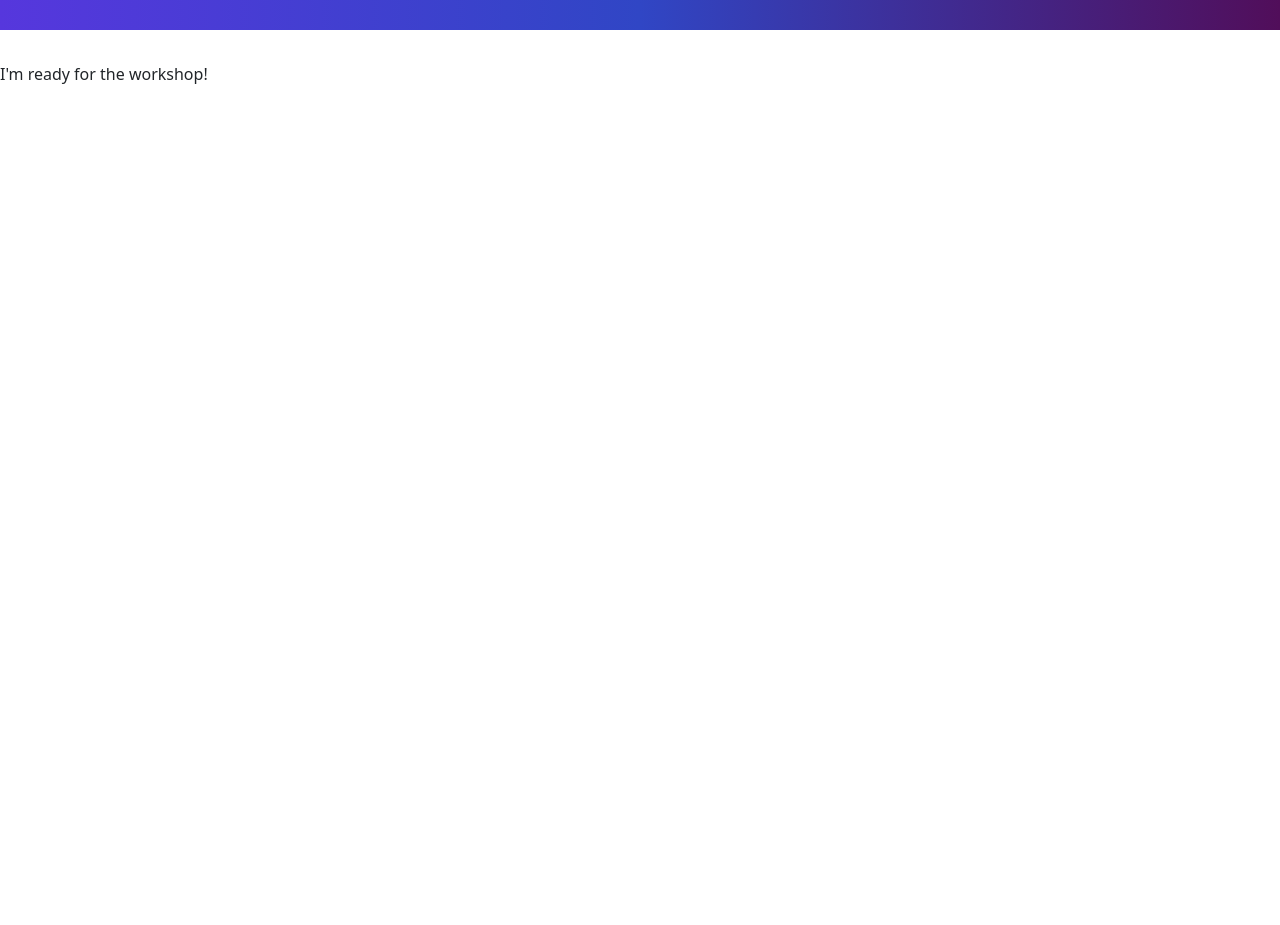
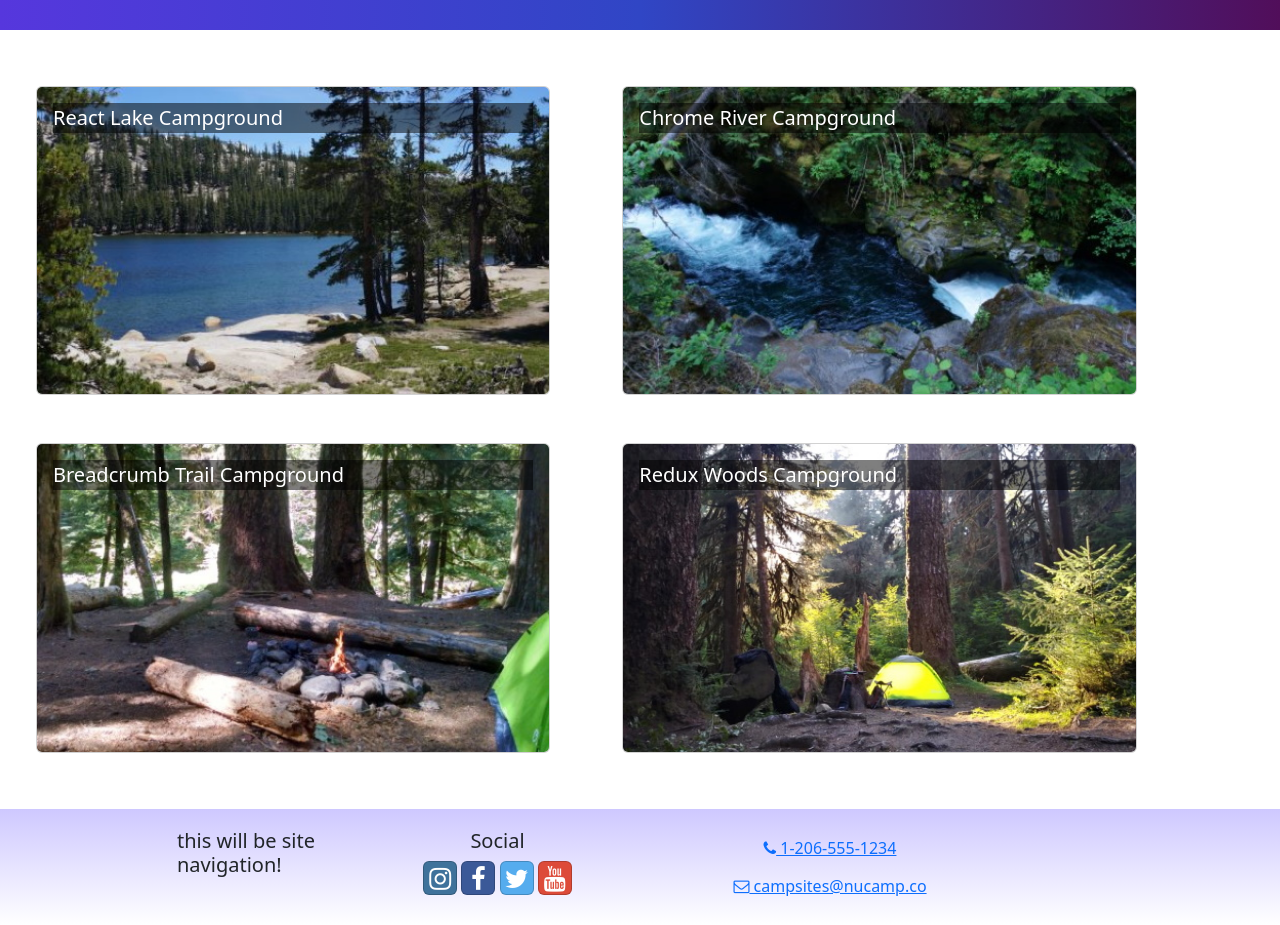
Before and after one commit to Michael-Flynn/nucampsite, a React (Create React App) app: page / in a window 1280 px wide. Shown: the part 98-1023 px from the top of the page. Before the commit the page ends 800 px from the top, so only its background shows below. Built offline with nearby package versions, Linux system fonts and the light colour scheme.

Commit message:
campsitesSlice

```diff
--- a/package.json
+++ b/package.json
@@ -7,7 +7,7 @@
     "@testing-library/jest-dom": "^5.16.5",
     "@testing-library/react": "^13.3.0",
     "@testing-library/user-event": "^14.4.3",
-    "bootstrap": "^5.1.3",
+    "bootstrap": "^5.2.0",
     "bootstrap-social": "^5.1.1",
     "font-awesome": "^4.7.0",
     "formik": "^2.2.9",
--- a/src/App.js
+++ b/src/App.js
@@ -1,19 +1,15 @@
-import React from 'react'
-import { Container, Navbar, NavbarBrand } from 'reactstrap'
-import NucampLogo from './app/assets/img/logo.png'
+import React from 'react';
+import CampsitesList from './features/campsites/CampsitesList.js';
+import Header from './components/Header';
+import Footer from './components/Footer';
 import './App.css'
 
 function App() {
   return (
     <div className="App">
-      <Navbar dark color="primary" sticky="top" expand="md">
-        <Container>
-          <NavbarBrand href="/">
-            <img src={NucampLogo} alt="nucamp logo" />
-          </NavbarBrand>
-        </Container>
-      </Navbar>
-      I'm ready for the workshop!
+      <Header/>
+      <CampsitesList/>
+      <Footer/>
     </div>
   );
 }
--- /dev/null
+++ b/src/components/Footer.js
@@ -0,0 +1,55 @@
+import { Container, Row, Col } from "reactstrap";
+
+const Footer = () => {
+    return (
+        <footer className="site-footer">
+            <Container>
+                <Row>
+                    <Col xs={{ size: 4, offset: 1 }} sm='2'><h5>this will be site navigation!</h5></Col>
+                    <Col xs='6' sm='3' className='text-center'><h5>Social</h5>
+                        <a
+                            className='btn btn-social-icon btn-instagram'
+                            href='http://instagram.com/'
+                        >
+                            <i className='fa fa-instagram' />
+                        </a>{' '}
+                        <a
+                            className='btn btn-social-icon btn-facebook'
+                            href='http://www.facebook.com/'
+                        >
+                            <i className='fa fa-facebook' />
+                        </a>{' '}
+                        <a
+                            className='btn btn-social-icon btn-twitter'
+                            href='http://twitter.com/'
+                        >
+                            <i className='fa fa-twitter' />
+                        </a>{' '}
+                        <a
+                            className='btn btn-social-icon btn-google'
+                            href='http://youtube.com/'
+                        >
+                            <i className='fa fa-youtube' />
+                        </a></Col>
+                    <Col sm='4' className='text-center'>   <a
+                            role='button'
+                            className='btn btn-link'
+                            href='tel:+12065551234'
+                        >
+                            <i className='fa fa-phone' /> 1-206-555-1234
+                        </a>
+                        <br />
+                        <a
+                            role='button'
+                            className='btn btn-link'
+                            href='mailto:notreal@notreal.co'
+                        >
+                            <i className='fa fa-envelope-o' /> campsites@nucamp.co
+                        </a></Col>
+                </Row>
+            </Container>
+        </footer>
+    );
+}
+
+export default Footer;
--- /dev/null
+++ b/src/components/Header.js
@@ -0,0 +1,14 @@
+import { Navbar, NavbarBrand } from "reactstrap";
+import NucampLogo from "../app/assets/img/logo.png";
+
+const Header = () => {
+    return (
+        <Navbar dark color="primary" sticky="top" expand="md">
+          <NavbarBrand href="/">
+            <img src={NucampLogo} alt="nucamp logo" />
+          </NavbarBrand>
+      </Navbar>
+    );
+}
+
+export default Header;
--- /dev/null
+++ b/src/features/campsites/CampsiteCard.js
@@ -0,0 +1,19 @@
+import {Card, CardImg, CardImgOverlay, CardTitle} from 'reactstrap';
+
+const CampsiteCard = ({ campsite }) => {
+    const { image, name } = campsite;
+    return (
+        <Card>
+            <CardImg
+                width='100%'
+                src={image}
+                alt={name}
+            />
+            <CardImgOverlay>
+                <CardTitle>{name}</CardTitle>
+            </CardImgOverlay>
+        </Card>
+    );
+}
+
+export default CampsiteCard;
--- /dev/null
+++ b/src/features/campsites/CampsitesList.js
@@ -0,0 +1,21 @@
+import { Col, Row } from "reactstrap";
+import CampsiteCard from './CampsiteCard';
+import { selectAllCampsites } from './campsitesSlice'
+
+const CampsitesList = () => {
+    const campsites = selectAllCampsites();
+
+    return (
+        <Row className='ms-auto'>
+            {campsites.map((campsite) => {
+            return (
+                <Col md='5' className='m-4' key={campsite.id}>
+                    <CampsiteCard campsite={campsite} />
+                </Col>
+            );
+        })}
+        </Row>
+    );
+}
+
+export default CampsitesList;
--- /dev/null
+++ b/src/features/campsites/campsitesSlice.js
@@ -0,0 +1,9 @@
+import { CAMPSITES } from '../../app/shared/CAMPSITES'
+
+export const selectAllCampsites = () => {
+  return CAMPSITES
+}
+
+export const selectRandomCampsite = () => {
+  return CAMPSITES[Math.floor(CAMPSITES.length * Math.random())]
+}
```
Also changed, not shown: 1 other file (tests, documents, lock files or other folders).
